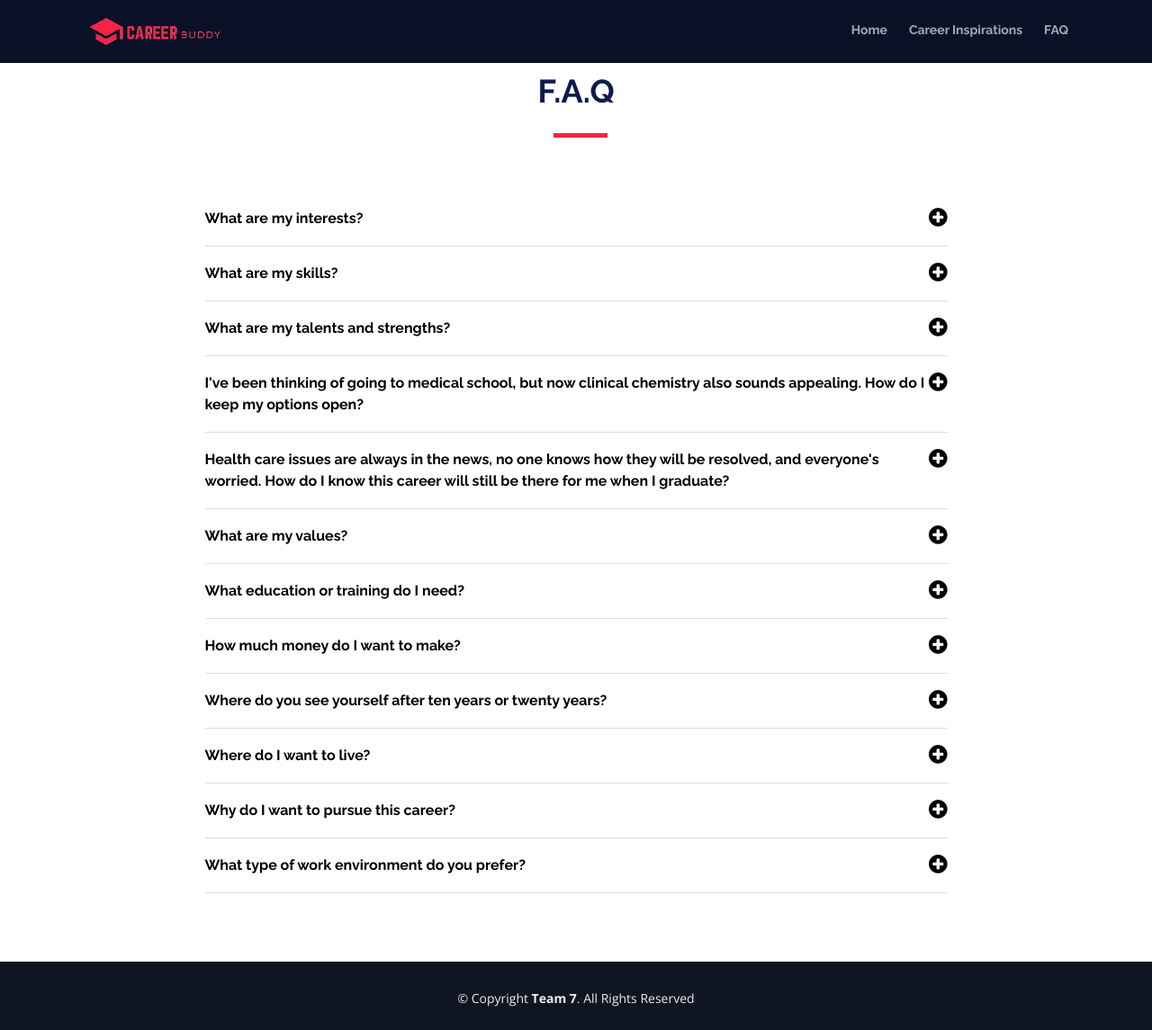
After one commit to ArbaazAli/Hackathon2020, a Django app: page /faq/ in a window 1280 px wide. The commit adds this page. Shown: the whole page at 90% size. Run offline with Django 3.2, Linux system fonts and the light colour scheme; some libraries are stand-ins or nearby versions.

Commit message:
faq and tweak

```diff
--- a/career/templates/base.html
+++ b/career/templates/base.html
@@ -49,10 +49,10 @@
 
       <nav id="nav-menu-container">
         <ul class="nav-menu">
-          <li class="menu-active"><a href="{% url 'home' %}">Home</a></li>
-          <li><a href="index.html#about">About</a></li>
-          <li><a href="{% url 'career path' %}">Career Path X</a></li>
-
+          <li><a href="{% url 'home' %}">Home</a></li>
+          {% block about %}<li><a href="#about">About</a></li>{% endblock %}
+          <li><a href="{% url 'career path' %}">Career Inspirations</a></li>
+          <li><a href="{% url 'faq' %}">FAQ</a></li>
         </ul>
       </nav><!-- #nav-menu-container -->
     </div>
@@ -61,6 +61,25 @@
     {% block content %}
 
     {% endblock %}
+
+    {% block footer %}
+    <footer id="footer">    <div class="container">
+        <div class="copyright">
+          &copy; Copyright <strong>Team 7</strong>. All Rights Reserved
+        </div>
+        <div class="credits">
+          <!--
+            All the links in the footer should remain intact.
+            You can delete the links only if you purchased the pro version.
+            Licensing information: https://bootstrapmade.com/license/
+            Purchase the pro version with working PHP/AJAX contact form: https://bootstrapmade.com/buy/?theme=TheEvent
+          -->
+        </div>
+      </div>
+    </footer>
+    {% endblock %}
+
+    <a href="#" class="back-to-top"><i class="fa fa-angle-up"></i></a>
 
     {% block script %}
     <!-- JavaScript Libraries -->
@@ -80,6 +99,7 @@
     <!-- Template Main Javascript File -->
     <script src="{% static 'js/main.js' %}"></script>
     {% endblock %}
+
 </body>
 
 </html>
--- a/career/templates/career.html
+++ b/career/templates/career.html
@@ -1,6 +1,7 @@
 {% extends 'base.html' %}
 {% block title %}<title>Career</title>{% endblock %}
   {% block content %}
+  {% block about %}{% endblock %}
     <!--==========================
       Buy Ticket Section
     ============================-->
--- /dev/null
+++ b/career/templates/faq.html
@@ -0,0 +1,144 @@
+{% extends 'base.html'%}
+{% block title %} <title>FAQ</title> {% endblock %}
+{% block content %}
+    {% block about %}{% endblock %}
+    <!--==========================
+      F.A.Q Section
+    ============================-->
+    <section id="faq" class="wow fadeInUp">
+
+        <div class="container">
+
+          <div class="section-header" style="margin-top: 20px;">
+            <h2>F.A.Q </h2>
+          </div>
+
+          <div class="row justify-content-center">
+            <div class="col-lg-9">
+                <ul id="faq-list">
+
+                  <li>
+                    <a data-toggle="collapse" class="collapsed" href="#faq1">What are my interests? <i class="fa fa-minus-circle"></i></a>
+                    <div id="faq1" class="collapse" data-parent="#faq-list">
+                      <p>
+                        The activities you enjoy doing in your free time can give you insight into the careers that would be satisfying, fulfilling and fun. To figure out your interests, ask yourself:
+                        <ul>
+                            <li>What hobbies do I enjoy? </li>
+                            <li>Do I prefer spending time indoors or outdoors?</li>
+                            <li>Do I enjoy working with people, animals, data or books?</li>
+                            <li>What activities would I miss the most if I could no longer do them? </li>
+                        </ul>
+                     </p>
+                    </div>
+                  </li>
+
+                  <li>
+                    <a data-toggle="collapse" href="#faq2" class="collapsed">What are my skills? <i class="fa fa-minus-circle"></i></a>
+                    <div id="faq2" class="collapse" data-parent="#faq-list">
+                      <p>Right now, you possess skills that can help you succeed in the future. Think about your hard skills and soft skills.
+                        <ul>
+                            <li>Hard skills - skills you’ve acquired through study, such as culinary arts or computer programming.</li>
+                            <li>Soft skills - the people and life skills you possess, including teamwork and time management.</li>
+                        </ul>
+                      </p>
+                    </div>
+                  </li>
+
+                  <li>
+                    <a data-toggle="collapse" href="#faq3" class="collapsed">What are my talents and strengths?<i class="fa fa-minus-circle"></i></a>
+                    <div id="faq3" class="collapse" data-parent="#faq-list">
+                      <p>
+                        From the time you were little, you demonstrated talents and strengths that make you unique and can help you succeed in your chosen career.If you don't know your talents and strengths, make a list of everything you’re good at doing. Your family members, friends, teachers, boss and mentors can help you write this list that you will use to narrow down potential careers.</p>
+                    </div>
+                  </li>
+
+                  <li>
+                    <a data-toggle="collapse" href="#faq4" class="collapsed">I've been thinking of going to medical school, but now clinical chemistry also sounds appealing. How do I keep my options open? <i class="fa fa-minus-circle"></i></a>
+                    <div id="faq4" class="collapse" data-parent="#faq-list">
+                      <p>
+                        Take courses in science, math, and statistics. Add a few business courses in the event you manage a laboratory or run your own practice. Supplement your academic studies by getting practical experience through internships.</p>
+                    </div>
+                  </li>
+
+                  <li>
+                    <a data-toggle="collapse" href="#faq5" class="collapsed">Health care issues are always in the news, no one knows how they will be resolved, and everyone's worried. How do I know this career will still be there for me when I graduate?<i class="fa fa-minus-circle"></i></a>
+                    <div id="faq5" class="collapse" data-parent="#faq-list">
+                      <p>
+                        Sick or healthy, people will always need medical information quickly, easily, cheaply. A new growth area, for example, is the use of "kits" in the home or at the hospital bedside, such as those for pregnancy detection or glucose (diabetes) monitoring. Clinical chemists may educate consumers or consult with physician offices on what the results mean and what the patient (whether ill or healthy) should do next.</p>
+                        <p>
+                            Other growth areas will appear. For example, the number of consumer groups who have special needs is increasing. These groups will continue to require new and different tests beyond what we provide today. New concerns (such as environmental toxins and the spread of new diseases) will heighten the demand for additional testing. We will always need solutions; we will always need new methods for faster, more accurate, more precise, and more sensitive testing that is also less expensive.
+                        </p>
+                    </div>
+                  </li>
+
+                  <li>
+                    <a data-toggle="collapse" href="#faq6" class="collapsed">What are my values?<i class="fa fa-minus-circle"></i></a>
+                    <div id="faq6" class="collapse" data-parent="#faq-list">
+                      <p>
+                        Everyone has values or things that are important to them, such as financial security, social justice or work-life balance. These values can help you decide what type of career to pursue. Here instance, consider a career that pays well if you value financial security, and consider a 9-to-5 job if you want to achieve work-life balance.                      </p>
+                    </div>
+                  </li>
+
+                  <li>
+                    <a data-toggle="collapse" href="#faq7" class="collapsed">What education or training do I need?<i class="fa fa-minus-circle"></i></a>
+                    <div id="faq7" class="collapse" data-parent="#faq-list">
+                      <p>
+                        Certain careers require advanced education and financial investment. For example, you may need eight to 12 years of education and training to be a doctor, but you could earn a hospitality management bachelor in four years. Think about the time and money required to pursue a career as you make your decision.                      </p>
+                    </div>
+                  </li>
+
+                  <li>
+                    <a data-toggle="collapse" href="#faq8" class="collapsed">How much money do I want to make?<i class="fa fa-minus-circle"></i></a>
+                    <div id="faq8" class="collapse" data-parent="#faq-list">
+                    <p>
+                        Different careers provide different monetary rewards. Even though salary shouldn’t be the main factor in choosing a career, your paycheck can play a role in your quality of life and where you live. Consider your earning potential as you narrow your career options.
+                    </p>
+                    </div>
+                  </li>
+
+                  <li>
+                    <a data-toggle="collapse" href="#faq9" class="collapsed">Where do you see yourself after ten years or twenty years?<i class="fa fa-minus-circle"></i></a>
+                    <div id="faq9" class="collapse" data-parent="#faq-list">
+                    <p>
+                        This is one of the most important questions you can ask yourself. Where will you be after 10 years? You want to be a CEO of any reputed company or you want to gain experience from different companies and want to setup your own after a specific number of years.                    </p>
+                        <p>If you have already found your area of interest, personality type and the place you want to live, then you can make a blueprint of your career for 10 to 20 years ahead.</p>
+                        <p>You can even target positions in reputed companies at a very early stage and you can also gain qualification and experience accordingly to become eligible for same.</p>
+                        <p>These are some basic and most important questions that most of the career guidance counselors ask a person. Most of the times students are asked to do a little homework before asking questions to a professional career counsellor.</p>
+                        <p>You can also write down answers to above career guidance related questions in a diary with all pros and cons. Answering of these career planning questions may take lots of time. But, it will help you to choose correct career path for yourself without spending any penny.</p>
+                    </div>
+                  </li>
+
+
+                  <li>
+                    <a data-toggle="collapse" href="#faq10" class="collapsed">Where do I want to live?<i class="fa fa-minus-circle"></i></a>
+                    <div id="faq10" class="collapse" data-parent="#faq-list">
+                    <p>
+                        Some jobs are more readily accessible while others can only be performed in certain locations. For example, you will probably need to live in a rural location if you choose to work as a park ranger or farmer, and you may want to live near an urban area if you plan to pursue a finance or fashion career. Plan carefully to ensure you can work where you want to live.</p>
+                    </div>
+                  </li>
+
+
+                  <li>
+                    <a data-toggle="collapse" href="#faq11" class="collapsed">Why do I want to pursue this career?<i class="fa fa-minus-circle"></i></a>
+                    <div id="faq11" class="collapse" data-parent="#faq-list">
+                    <p>
+                        Always ask yourself why you want to pursue a certain career as you evaluate which choice is right for you. Don’t let the opinions or expectations of others sway your decision. Ultimately, your career choice is solely yours.</p>
+                    </div>
+                  </li>
+
+                  <li>
+                    <a data-toggle="collapse" href="#faq12" class="collapsed">What type of work environment do you prefer?<i class="fa fa-minus-circle"></i></a>
+                    <div id="faq12" class="collapse" data-parent="#faq-list">
+                    <p>
+                        Some people love the corporate culture of big cities; they prefer good working environment. Some other people love to be in business; they do not care about nice working environment or corporate culture much. After discovering about your interest in work, you should try to find your personality type and decide what kind of life you want. Working environment and job satisfaction are directly proportional to each other.</p>
+                    </div>
+                  </li>
+
+                </ul>
+            </div>
+          </div>
+
+        </div>
+
+      </section>
+{% endblock %}
--- a/career/urls.py
+++ b/career/urls.py
@@ -3,7 +3,7 @@ from django.urls import path
 
 urlpatterns = [
     path('' , views.home, name= "home"),
-
     path('roadmap/' , views.roadmap, name= "roadmap"),
     path('career/' , views.career, name= "career path"),
+    path('faq/' , views.faq, name= "faq"),
 ]
--- a/career/views.py
+++ b/career/views.py
@@ -25,3 +25,6 @@ def roadmap(request):
 
 def career(request):
     return render(request, 'career.html')
+
+def faq(request):
+    return render(request, 'faq.html')
```
Also changed, not shown: career/templates/home.html (+18 -4 lines).
